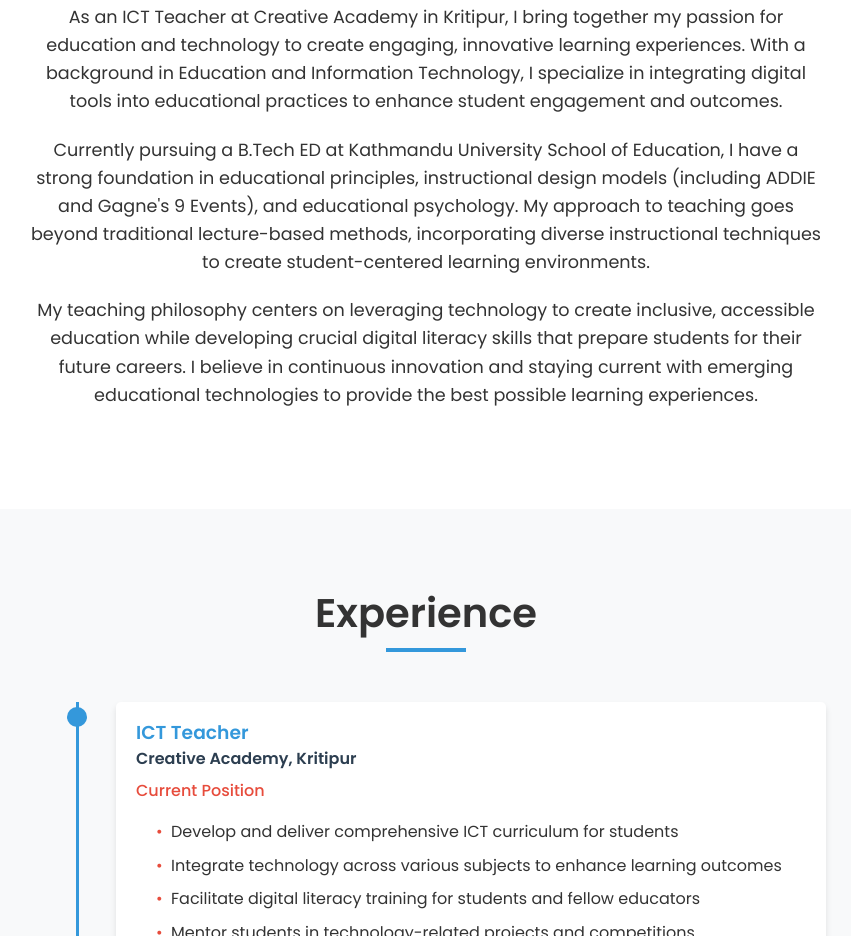
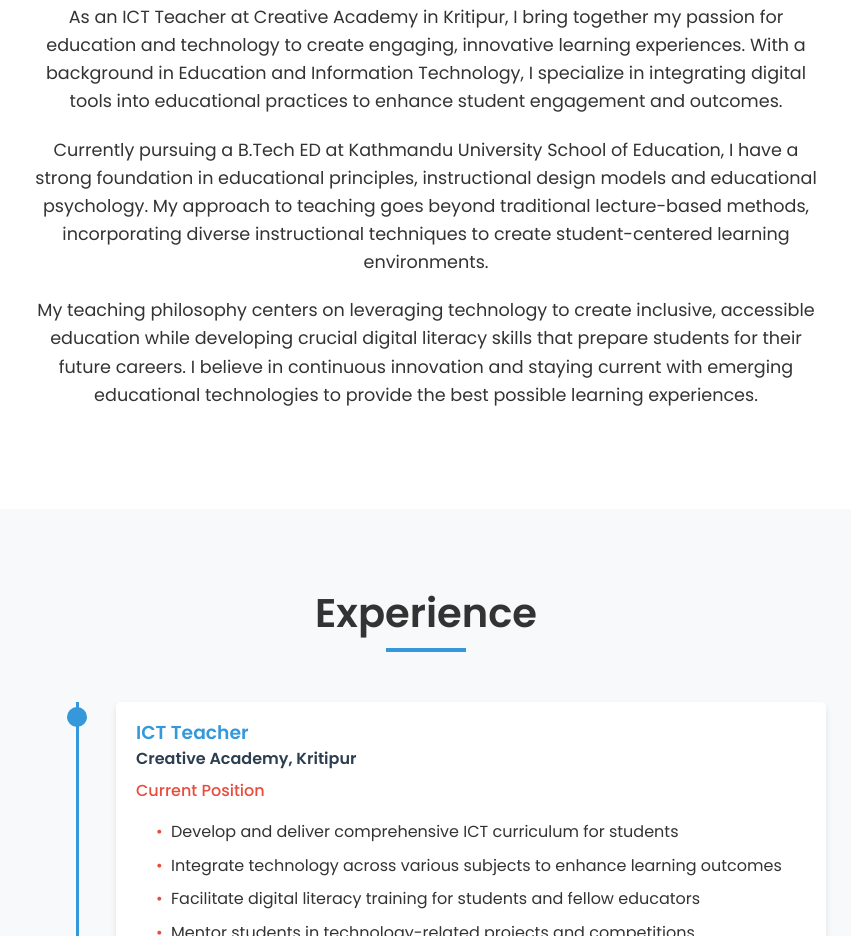
Before and after one commit to heysuraj7/myportfolio, a plain HTML site: page index.html in a window 1280 px wide. Shown: the part 1060-1996 px from the top of the page, without its empty margins (214-1065 px from the left). Drawn offline with Linux system fonts and the light colour scheme.

Commit message:
Update index.html

```diff
--- a/index.html
+++ b/index.html
@@ -67,8 +67,7 @@
                         to enhance student engagement and outcomes.</p>
 
                     <p>Currently pursuing a B.Tech ED at Kathmandu University School of Education, I have a strong
-                        foundation in educational principles, instructional design models (including ADDIE and Gagne's 9
-                        Events), and educational psychology. My approach to teaching goes beyond traditional
+                        foundation in educational principles, instructional design models and educational psychology. My approach to teaching goes beyond traditional
                         lecture-based methods, incorporating diverse instructional techniques to create student-centered
                         learning environments.</p>
 
```
